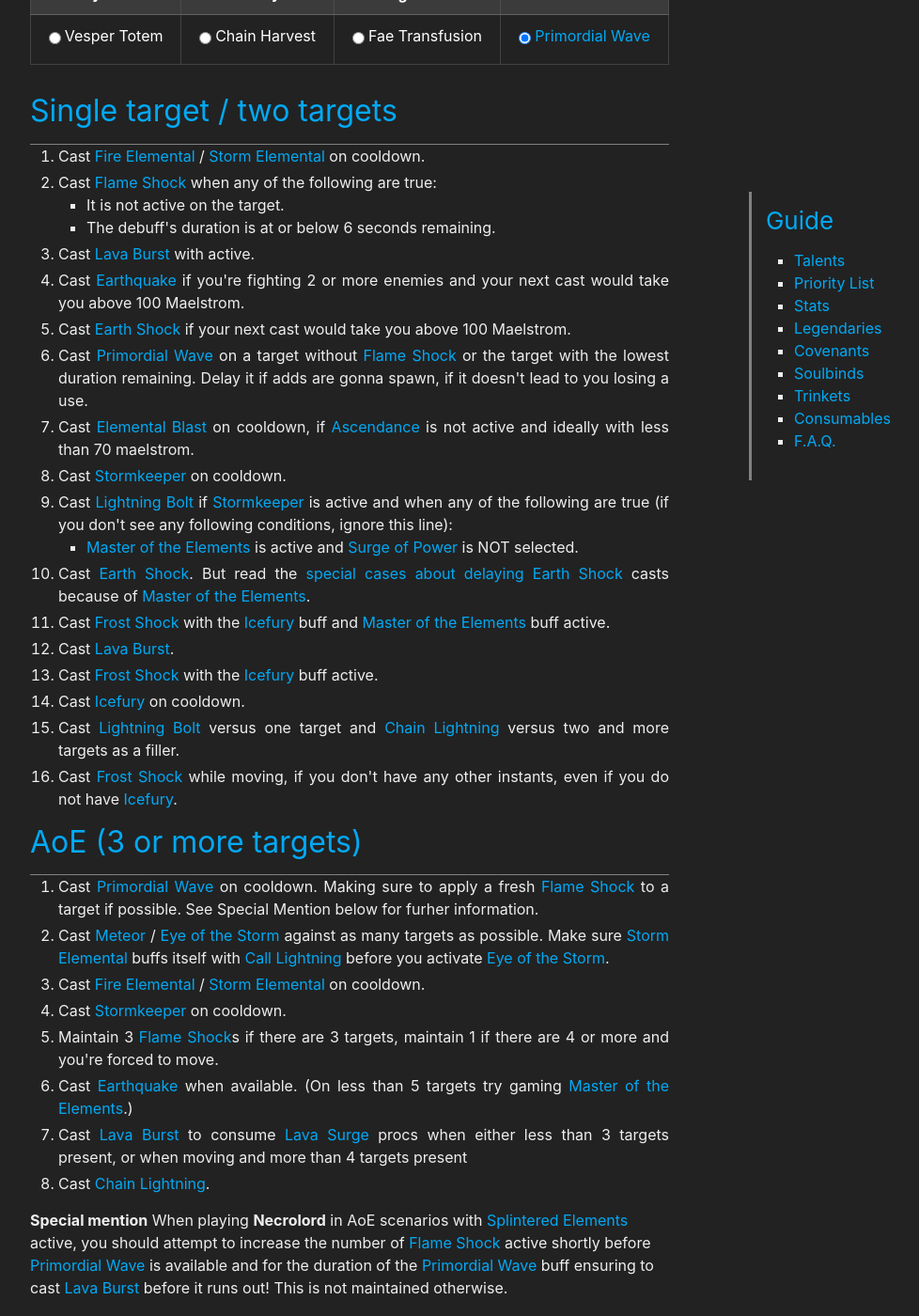
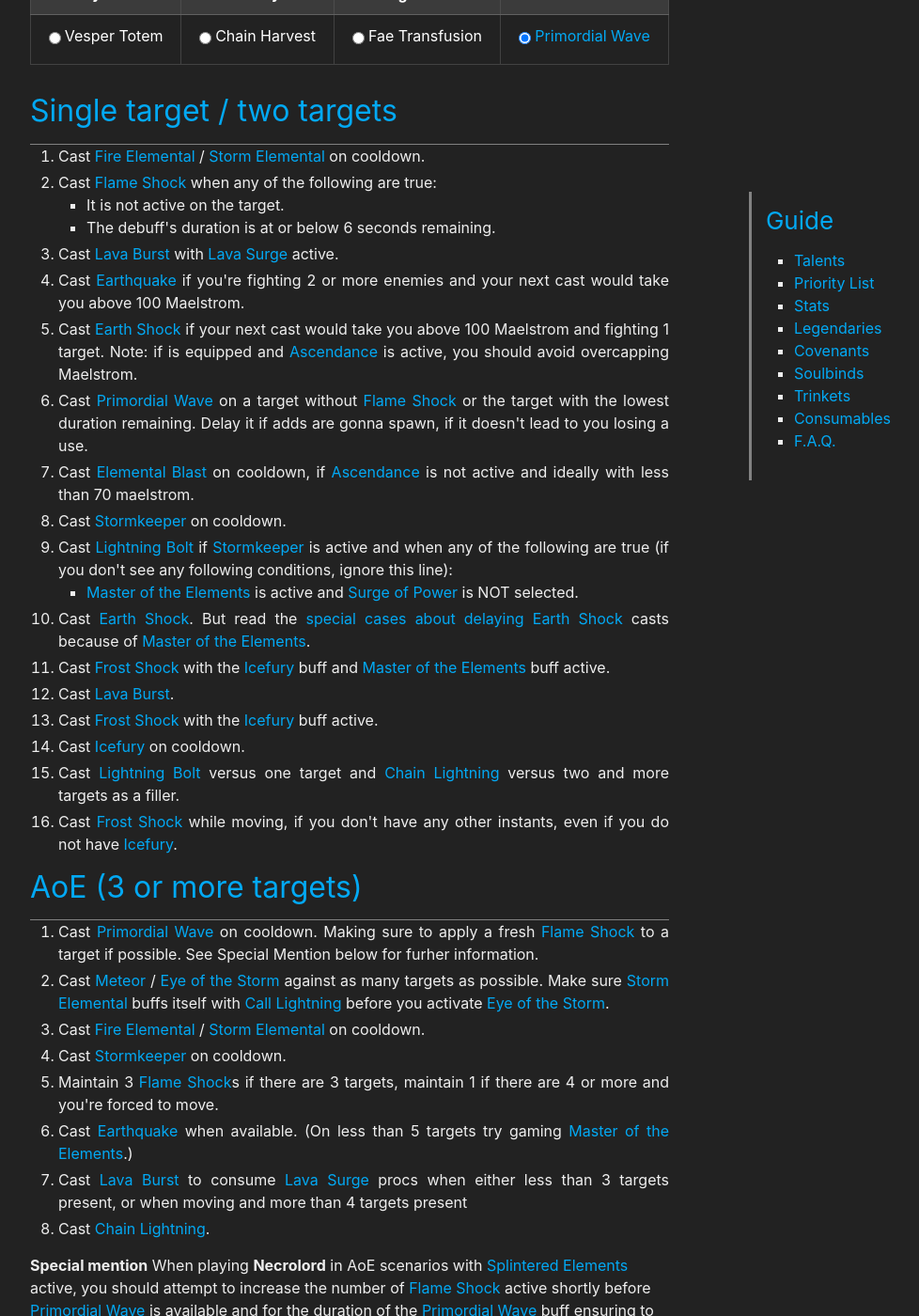
Before and after one commit to stormearthandlava/stormearthandlava.github.io, a Jekyll site: the page built from guide/general/priority_list.md, in a window 1280 px wide and 1400 px high, scrolled down 1363 px. Shown: the whole window at 94% size, without its empty margins (268-1246 px from the left). Built offline with Jekyll 4.4.1, drawn with Linux system fonts in a browser that asks for light colours; a script that is not in the unit is left out; some of the changed text lies outside the part shown.

Commit message:
Update priority_list.md

```diff
--- a/guide/general/priority_list.md
+++ b/guide/general/priority_list.md
@@ -43,9 +43,10 @@ Kyrian | Venthyr | Night Fae | Necrolords
                 <li class="asc-apl" style="display:none;">You are about to enter {{site.data.talent.asc}}.</li>
                 <li>The debuff's duration is at or below 6 seconds remaining.</li>
             </ul>
-        <li> Cast {{ site.data.spell.lvb }} with {{ site.data.spell.lvs }} active.</li>
+        <li> Cast {{ site.data.spell.lvb }} with {{ site.data.spell.ls }} active.</li>
         <li> Cast {{ site.data.spell.eq }} if you're fighting 2 or more enemies and your next cast would take you above 100 Maelstrom.</li>
-        <li> Cast {{ site.data.spell.es }} if your next cast would take you above 100 Maelstrom.</li>
+        <li class="asc-apl" style="display:none;">Cast {{ site.data.spell.lvb }} with {{ site.data.talent.asc }} active. </li>
+        <li> Cast {{ site.data.spell.es }} if your next cast would take you above 100 Maelstrom and fighting 1 target.  Note: if {{ site.data.legendary.ws }} is equipped and {{ site.data.talent.asc }} is active, you should avoid overcapping Maelstrom. </li>
         </li>
         <!-- covenant abilities -->
         <li class="pw-apl" style="display: list-item;">Cast {{ site.data.spell.primordial_wave}} on a target without {{ site.data.spell.fs }} or the target with the lowest duration remaining. Delay it if adds are gonna spawn, if it doesn't lead to you losing a use.</li>
@@ -107,7 +108,7 @@ Kyrian | Venthyr | Night Fae | Necrolords
 
 **Special mention** There are many caveats with {{ site.data.talent.mote }} when in AoE situations. It is generally worth using {{ site.data.spell.lava_surge }} procs to empower {{ site.data.spell.eq }}s, even on 4+ targets. On more than 4 targets, only apply {{ site.data.spell.fs }} to one of the targets, ideally a target with higher health than the rest. Use {{ site.data.spell.lava_surge }} procs on the afflicted target in order to empower {{ site.data.spell.eq }}. With this in mind, be careful not to overdo it; it will very likely result in a loss of DPS if enemies die before your {{ site.data.spell.eq }} finishes ticking when you could have used the spell earlier.
 
-**Special mention** When {{ site.data.item.t28_4 }} is active using {{ site.data.spell.lvs }} procs in AoE becomes DPS neutral, this does assume that you will benefit from the extra duration provided however so the default behaviour remains the same as above - use {{ site.data.spell.lvs }} when you are forced to move, no active {{ site.data.spell.fs }} is required but it remains an excellent movement global when no {{ site.data.spell.lvs }} is active!
+**Special mention** When {{ site.data.item.t28_4 }} is active using {{ site.data.spell.lvs }} procs in AoE becomes DPS neutral, this does assume that you will benefit from the extra duration provided however so the default behaviour remains the same as above - use {{ site.data.spell.lvs }} when you are forced to move, no active {{ site.data.spell.fs }} is required but it remains an excellent movement global when no {{ site.data.spell.ls }} is active!
 ## Openers
 ---
 
```
Also changed, not shown: other parts of guide/general/priority_list.md (+1 -1 lines).
